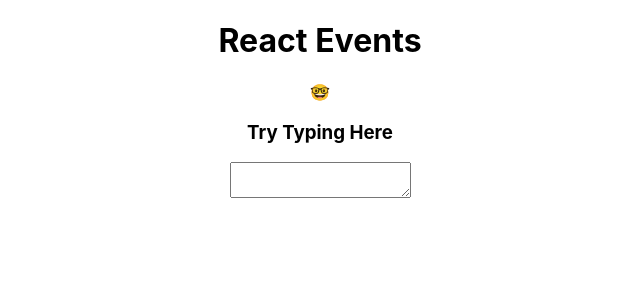
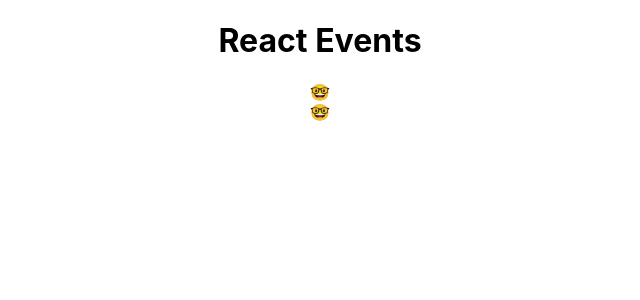
Before and after one commit to lindsay-henderson/React-Practice, a React (Create React App) app: page / in a window 1280 px wide. Shown: the top 300 px of the page, without its empty margins (320-960 px from the left). Built offline with nearby package versions, Linux system fonts and the light colour scheme.

Commit message:
bind 'this' inline

```diff
--- a/src/App.js
+++ b/src/App.js
@@ -1,13 +1,13 @@
 import './App.css';
 import WiseSquare from './ReactEvents/WiseSquare';
-import AnnoyingForm from './ReactEvents/AnnoyingForm'
+import WiseSquareWithProps from './ReactEvents/WiseSquareWithProps';
 
 function App() {
   return (
     <div className="App">
     <h1>React Events</h1>
       <WiseSquare/>
-      <AnnoyingForm/>
+      <WiseSquareWithProps/>
     </div>
   );
 }
--- a/src/ReactEvents/WiseSquareWithProps.js
+++ b/src/ReactEvents/WiseSquareWithProps.js
@@ -1,5 +1,5 @@
 import React, {Component} from "react"
-// import './WiseSquare.css'
+
 
 class WiseSquareWithProps extends Component {
   static defaultProps = {
@@ -12,14 +12,17 @@ class WiseSquareWithProps extends Component {
   }
 
 dispense() {
-  let messages =
+  console.log ("this is... ", this)
+
+  let {messages} = this.props
 
   let rIndex = Math.floor(Math.random() * messages.length)
   console.log(messages[rIndex])
 }
 
+//bind 'this' inline
 render () {
-  return <div className="square" onMouseEnter={this.dispense}>🤓</div>
+  return <div className="square" onMouseEnter={this.dispense.bind(this)}>🤓</div>
 }
 }
 
```
